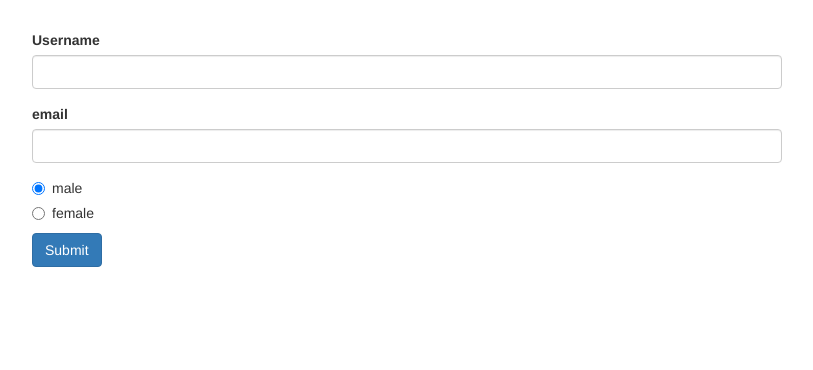
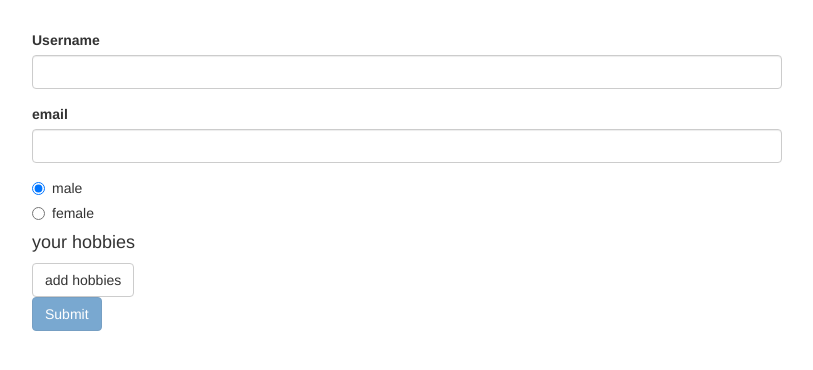
Before and after one commit to ketanMehtaa/forms-reactive-start, an Angular app: page / in a window 1280 px wide. Shown: the top 370 px of the page, without its empty margins (233-1046 px from the left). Built offline with nearby package versions, Linux system fonts and the light colour scheme.

Commit message:
formArray learning module

```diff
--- a/src/app/app.component.html
+++ b/src/app/app.component.html
@@ -1,19 +1,21 @@
 <div class="container">
   <div class="row">
     <div class="col-xs-12 col-sm-10 col-md-8 col-sm-offset-1 col-md-offset-2">
-      <form [formGroup]="signupForm">
+      <form [formGroup]="signupForm" (ngSubmit)="onSubmit()">
         <div formGroupName="userData">
           <div class="form-group">
             <label for="username">Username</label>
             <input type="text" id="username" class="form-control" formControlName="username" />
-            <span *ngIf="!signupForm.get('userData.username').valid && signupForm.get('userData.username').touched" class="help-block">
+            <span *ngIf="!signupForm.get('userData.username').valid && signupForm.get('userData.username').touched"
+              class="help-block">
               please enter a valid user name
             </span>
           </div>
           <div class="form-group">
             <label for="email">email</label>
             <input type="text" id="email" class="form-control" formControlName="email" />
-            <span *ngIf="!signupForm.get('userData.email').valid && signupForm.get('userData.email').touched" class="help-block">
+            <span *ngIf="!signupForm.get('userData.email').valid && signupForm.get('userData.email').touched"
+              class="help-block">
               please enter a valid email
             </span>
           </div>
@@ -23,12 +25,48 @@
             <input type="radio" [value]="gender" formControlName="gender" />{{ gender }}
           </label>
         </div>
+
+        <div formArrayName="hobbies">
+          <h4>your hobbies</h4>
+
+          <button class="btn btn-default" type="button" (click)="onAddHobby()">add hobbies</button>
+
+          <div class="form-group" *ngFor="let hobbyControl of getControls(); let i = index">
+            <input type="text" class="form-control" [formControlName]="i">
+          </div>
+        </div>
         <span *ngIf="!signupForm.valid && signupForm.touched" class="help-block">
           please enter a valid data
         </span>
-        <button class="btn btn-primary" type="submit">Submit</button>
+        <button class="btn btn-primary" type="submit" [disabled]="!signupForm.valid">Submit</button>
 
       </form>
     </div>
   </div>
 </div>
+<!-- Fixing a Bug
+In the next lecture, we'll add some code to access the controls of our form array:
+
+*ngFor="let hobbyControl of signupForm.get('hobbies').controls; let i = index"
+
+This code will fail as of the latest Angular version.
+
+You can fix it easily though. Outsource the "get the controls" logic into a method of your component code (the .ts file):
+
+getControls() {
+  return (<FormArray>this.signupForm.get('hobbies')).controls;
+}
+In the template, you can then use:
+
+*ngFor="let hobbyControl of getControls(); let i = index"
+
+Alternatively, you can set up a getter and use an alternative type casting syntax:
+
+get controls() {
+  return (this.signupForm.get('hobbies') as FormArray).controls;
+}
+and then in the template:
+
+*ngFor="let hobbyControl of controls; let i = index"
+
+This adjustment is required due to the way TS works and Angular parses your templates (it doesn't understand TS there). -->
--- a/src/app/app.component.ts
+++ b/src/app/app.component.ts
@@ -1,5 +1,5 @@
 import { Component, OnInit } from "@angular/core";
-import { FormControl, FormGroup, Validators } from "@angular/forms";
+import { FormArray, FormControl, FormGroup, Validators } from "@angular/forms";
 
 @Component({
   selector: "app-root",
@@ -16,6 +16,20 @@ export class AppComponent implements OnInit {
         email: new FormControl(null, [Validators.required, Validators.email]),
       }),
       gender: new FormControl("male"),
+      hobbies: new FormArray([]),
     });
   }
+  // get controls() {
+  //   return (this.signupForm.get('hobbies') as FormArray).controls;
+  // }
+  getControls() {
+    return (<FormArray>this.signupForm.get('hobbies')).controls;
+  }
+  onAddHobby(){
+    const control = new FormControl(null,Validators.required);
+    (<FormArray>this.signupForm.get('hobbies')).push(control);
+  }
+  onSubmit(){
+    console.log(this.signupForm);
+  }
 }
```
